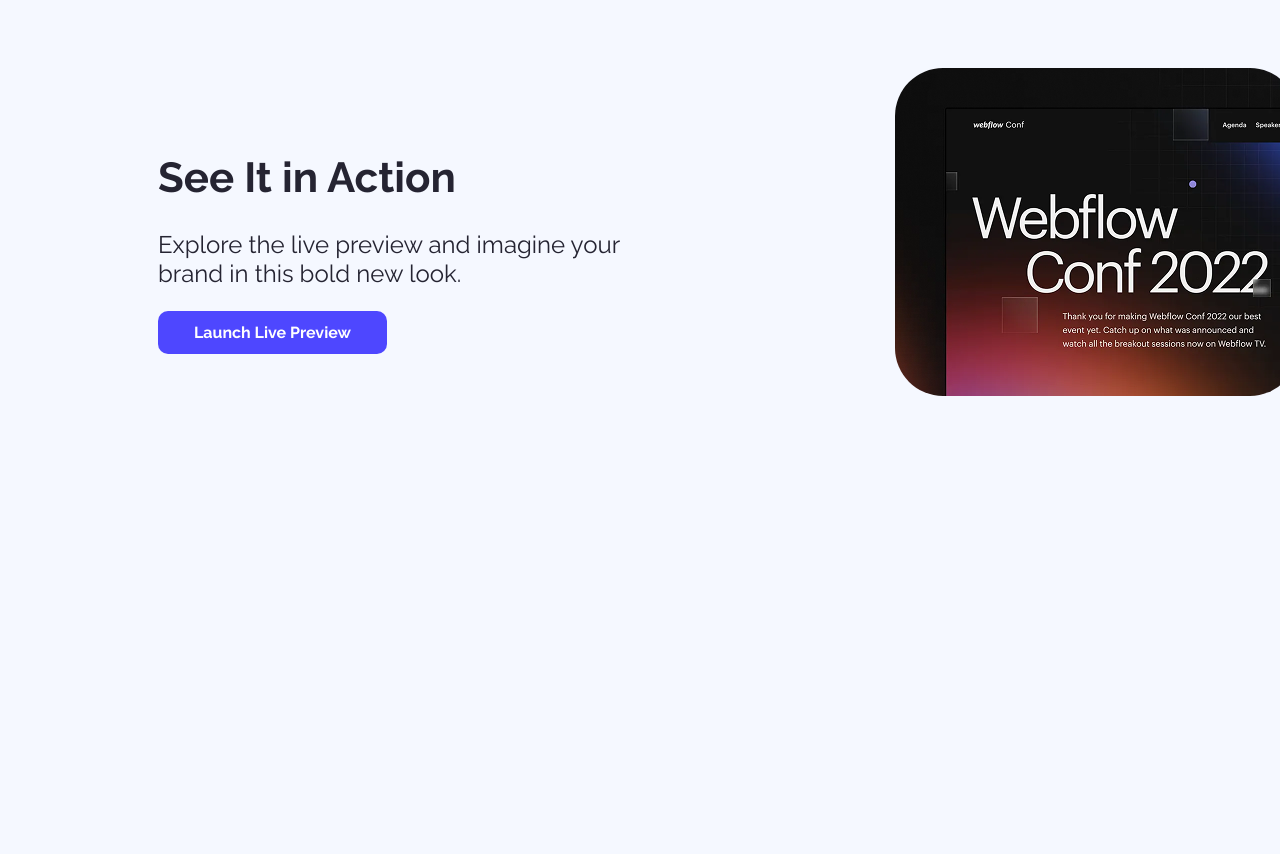
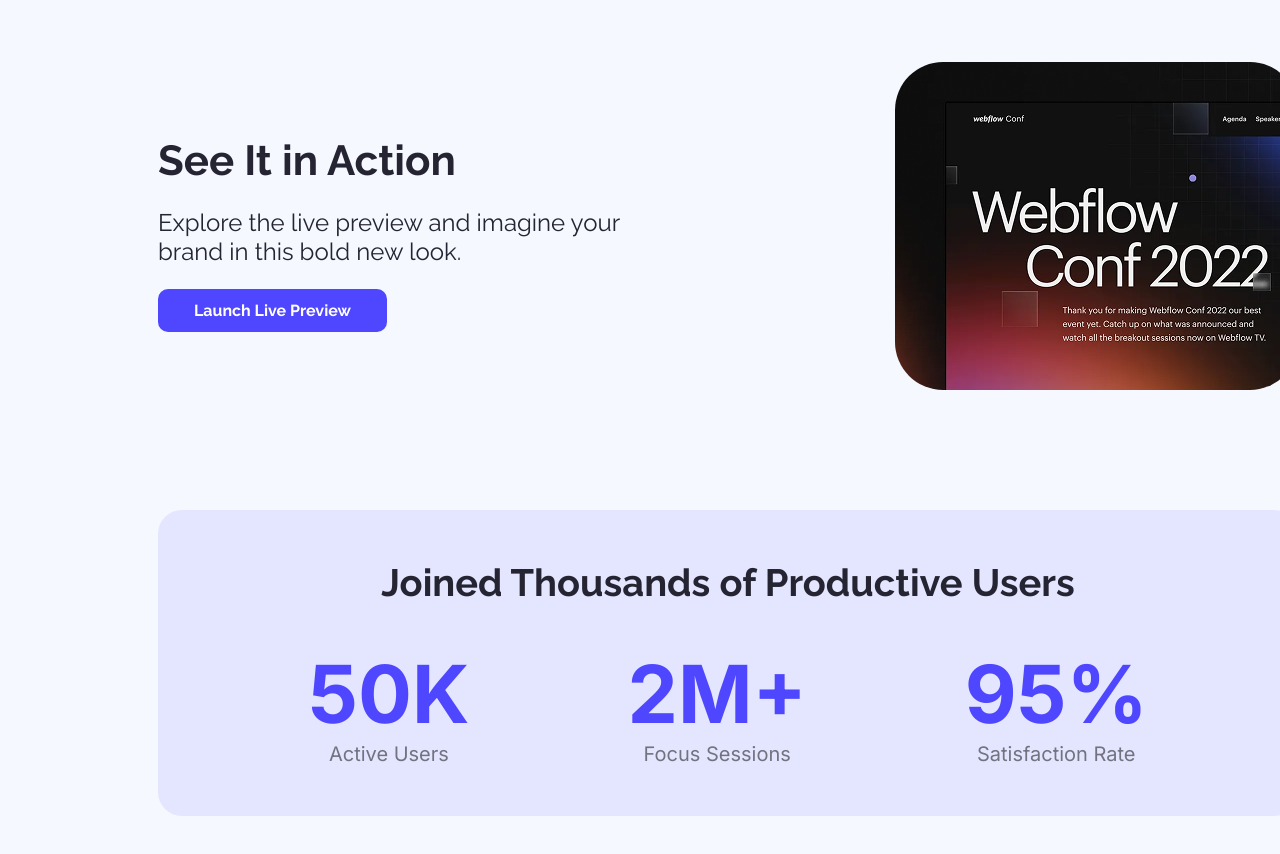
Before and after one commit to Mohammadarman1357/Landing-Launchpad, a plain HTML site: page index.html in a window 1280 px wide. Shown: the part 760-1614 px from the top of the page. Before the commit the page ends 1281 px from the top, so only its background shows below. Drawn offline with Linux system fonts and the light colour scheme.

Commit message:
Added productive user section with heading and division. Included here : productive title, product data with product title and description.

```diff
--- a/index.html
+++ b/index.html
@@ -22,16 +22,16 @@
 
 <body>
 
-    <!-- header banner section -->
+    <!-- header section -->
     <header class="secondary-bg">
 
-        <!-- navigation section -->
+        <!-- navber section -->
         <nav>
             <h3 class="nav-logo primary-color inter-normal">LOGO</h3>
             <a href="https://www.programming-hero.com"><button class="btn-primary raleway-normal">Sign Up</button></a>
         </nav>
 
-        <!-- stay focused section -->
+        <!-- banner section -->
         <div class="banner">
             <div class="banner-content text-center">
                 <h1 class="banner-title raleway-normal secondary-color">Cool Dark UI Template for Webflow Agencies!</h1>
@@ -59,6 +59,27 @@
             </div>
         </div>
 
+        <!-- productive users section -->
+
+        <section class="productive-container">
+            <h1 class="productive-title  raleway-normal secondary-color text-center">Joined Thousands of Productive Users</h1>
+
+            <div class="productive-content inter-normal text-center">
+                <div class="product-data">
+                    <h1 class="product-data-title primary-color">50K</h1>
+                    <p class="product-data-description">Active Users</p>
+                </div>
+                <div class="product-data">
+                    <h1 class="product-data-title primary-color">2M+</h1>
+                    <p class="product-data-description">Focus Sessions</p>
+                </div>
+                <div class="product-data">
+                    <h1 class="product-data-title primary-color">95%</h1>
+                    <p class="product-data-description">Satisfaction Rate</p>
+                </div>
+            </div>
+        </section>
+
     </main>
 
     <!-- footer section -->
--- a/styles/styles.css
+++ b/styles/styles.css
@@ -81,7 +81,7 @@ nav {
 .banner-title{
     font-size: 65px;
     font-weight: bold;
-    margin-bottom: 37px;
+    margin:0 0 37px;
 }
 
 /* action styles */
@@ -98,15 +98,49 @@ nav {
 .action-title{
     font-size: 42px;
     font-weight: bold;
+    margin: 0;
 }
 
 .action-description{
     font-size: 24px;
-    margin-top: 23px;
-    margin-bottom: 35px;
+    margin: 23px 0 35px;
     color: #252432;
 }
 
 .action-container img{
     border-radius: 48px;
 }
+
+/* productive users section styles */
+
+.productive-container{
+    padding: 50px 80px;
+    margin: 116px 150px 137px;
+    background-color: rgba(78, 71, 255, 0.1);
+    border-radius: 24px;
+}
+
+.productive-title{
+    font-size: 38px;
+    font-weight: bold;
+    margin: 0;
+}
+.productive-content{
+    display: flex;
+    justify-content: center;
+    align-items:start;
+    gap: 158px ;
+    margin-top: 40px;
+}
+
+.product-data-title{
+    font-size: 80px;
+    font-weight: bold;
+    margin: 0;
+}
+
+.product-data-description{
+    font-size: 20px;
+    margin: 0;
+    color: rgba(0, 0, 0, 0.5);
+}
```
